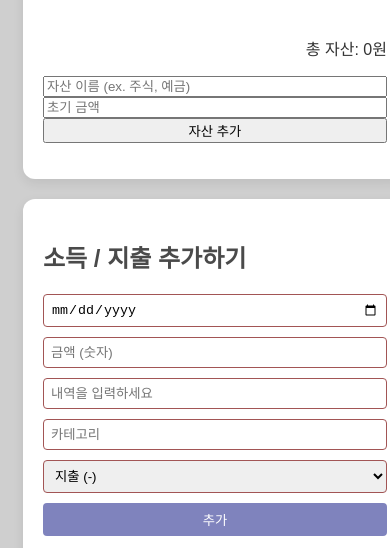
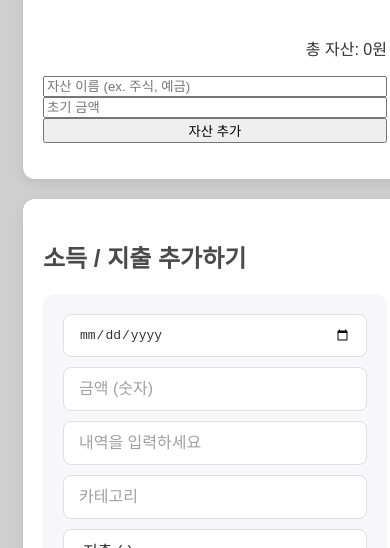
Before and after one commit to ssa53/MyMoney, a website: page public/index.html in a window 390 px wide. Shown: the part 296-844 px from the top of the page. Drawn offline with nearby package versions, Linux system fonts and the light colour scheme; no server answers.

Commit message:
거래내역 입력 칸 바꿈

```diff
--- a/public/style.css
+++ b/public/style.css
@@ -198,26 +198,57 @@ h2 {
 
 #transaction-form {
     display: flex;
-    justify-content: center; /* 폼 내부 요소들을 가운데로 정렬 */
+    gap: 15px; /* 요소 사이의 간격을 더 넓게 */
     align-items: center;
-    gap: 10px;
+    width: 100%;
+    padding: 20px;
+    background-color: #f7f7f9; /* 폼 배경에 미세한 색상 추가 */
+    border-radius: 12px; /* 폼 전체를 둥글게 */
+    box-sizing: border-box;
 }
 
-#transaction-form input, #transaction-form select, #transaction-form button {
-    padding: 7px;
-    border: 1px solid #a25555;
-    border-radius: 4px;
+/* 모든 입력창(input, select)의 기본 스타일 */
+#transaction-form input,
+#transaction-form select {
+    background-color: #FFFFFF;
+    border: 1px solid #e0e0e0; /* 연한 회색 테두리 */
+    border-radius: 8px; /* 둥근 모서리 */
+    padding: 12px 15px; /* 내부 여백을 늘려 큼직하게 */
+    font-size: 1em;
+    color: #333;
+    outline: none; /* 클릭 시 생기는 기본 테두리 제거 */
+    transition: all 0.2s ease-in-out; /* 부드러운 전환 효과 */
+    flex: 1; /* 모든 입력창이 균등하게 공간을 차지 */
 }
 
-#transaction-form button {
-    background-color: #7f83bd;
-    color: white;
-    border: none;
-    cursor: pointer;
+/* 입력창 포커스(클릭) 시 효과 */
+#transaction-form input:focus,
+#transaction-form select:focus {
+    border-color: #5c67f2; /* 테마 색상으로 변경 */
+    box-shadow: 0 0 0 3px rgba(92, 103, 242, 0.2); /* 은은한 그림자 효과 */
 }
 
+/* 플레이스홀더(안내 문구) 스타일 */
+#transaction-form input::placeholder {
+    color: #a0a0a0;
+}
+
+/* '추가' 버튼 스타일 */
+#transaction-form button {
+    background-color: #5c67f2; /* 메인 테마 색상 */
+    color: white;
+    font-weight: bold;
+    border: none;
+    border-radius: 8px;
+    padding: 12px 20px;
+    cursor: pointer;
+    transition: background-color 0.2s ease;
+    flex-shrink: 0; /* 버튼 크기가 줄어들지 않도록 설정 */
+}
+
+/* 버튼에 마우스 올렸을 때 효과 */
 #transaction-form button:hover {
-    background-color: #515ad4;
+    background-color: #4a54c2;
 }
 
 #transaction-list {
@@ -472,6 +503,44 @@ body.dark-mode .editable-amount:hover {
     background-color: #2c2c2c;
 }
 
+/* ----- 다크 모드 스타일 ----- */
+body.dark-mode #transaction-form {
+    background-color: #25252d; /* 폼 배경 어둡게 */
+}
+
+body.dark-mode #transaction-form input,
+body.dark-mode #transaction-form select {
+    background-color: #33333d;
+    border-color: #444;
+    color: #f0f0f0;
+}
+
+body.dark-mode #transaction-form input::placeholder {
+    color: #888;
+}
+
+body.dark-mode #transaction-form input:focus,
+body.dark-mode #transaction-form select:focus {
+    border-color: #7a83f5;
+    box-shadow: 0 0 0 3px rgba(122, 131, 245, 0.25);
+}
+
+body.dark-mode #transaction-form button {
+    background-color: #7a83f5;
+}
+
+body.dark-mode #transaction-form button:hover {
+    background-color: #5c67f2;
+}
+
+/* ----- 모바일 반응형 대응 ----- */
+@media (max-width: 768px) {
+    #transaction-form {
+        flex-direction: column; /* 세로로 쌓기 */
+        align-items: stretch;
+    }
+}
+
 /* 로그인 페이지 스타일 */
 body.login-body {
     display: flex;
```
